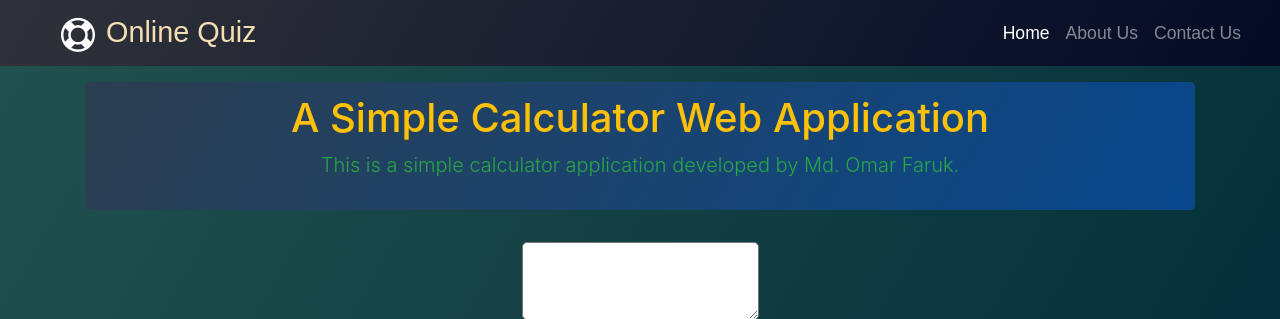
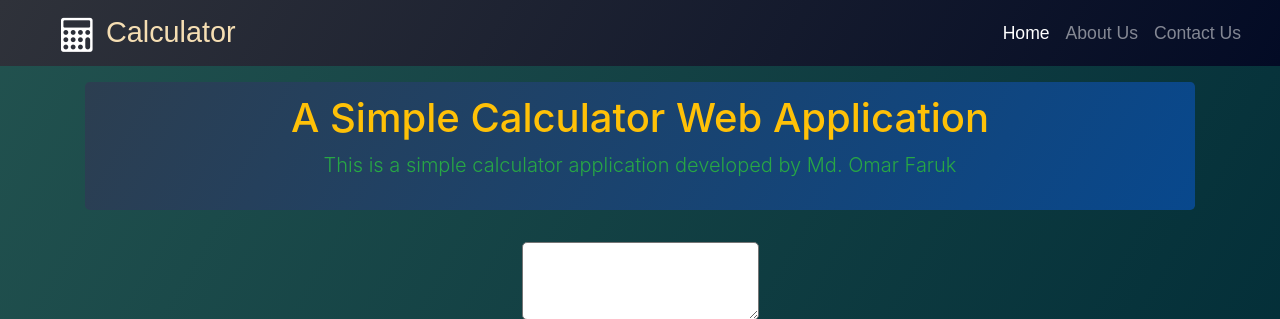
Before and after one commit to IamOmaR22/A-Simple-Calculator-App-With-Django-and-JavaScript, a Django app: page / in a window 1280 px wide. Shown: the top 319 px of the page. Run offline with Django 3.2, Linux system fonts and the light colour scheme; some libraries are stand-ins or nearby versions; some web fonts are replaced.

Commit message:
fa calculator

```diff
--- a/templates/_partials/navbar.html
+++ b/templates/_partials/navbar.html
@@ -43,7 +43,7 @@
 </style>
 
 <nav class="navbar navbar-dark navbar-expand-md" id="app-navbar">
-    <div class="container-fluid"><a class="navbar-brand" href="/"><i class="fa fa-life-ring" id="brand-logo"></i></a><span class="online">Online Quiz</span><button data-toggle="collapse" class="navbar-toggler" data-target="#navcol-1"><span class="sr-only">Toggle navigation</span><span class="navbar-toggler-icon"></span></button>
+    <div class="container-fluid"><a class="navbar-brand" href="/"><i class="fa fa-calculator" id="brand-logo"></i></a><span class="online">Calculator</span><button data-toggle="collapse" class="navbar-toggler" data-target="#navcol-1"><span class="sr-only">Toggle navigation</span><span class="navbar-toggler-icon"></span></button>
         <div class="collapse navbar-collapse" id="navcol-1">
             <ul class="nav navbar-nav ml-auto">
                 <li class="nav-item" role="presentation"><a class="nav-link active" href="/">Home</a></li>
--- a/templates/calcu_app/index.html
+++ b/templates/calcu_app/index.html
@@ -21,7 +21,7 @@
 	<div class="container my-3">
 		<div class="jumbotron">
 			<h1 class="display-6 text-warning" style="margin-top: -5%; text-align: center;">A Simple Calculator Web Application</h1>
-			<p class="lead text-center text-success" style="margin-bottom: -5%;">This is a simple calculator application developed by Md. Omar Faruk.</p>
+			<p class="lead text-center text-success" style="margin-bottom: -5%;">This is a simple calculator application developed by Md. Omar Faruk</p>
 		</div>
 
 		<textarea id="resultArea" readonly rows="3" cols="21"></textarea>
```
